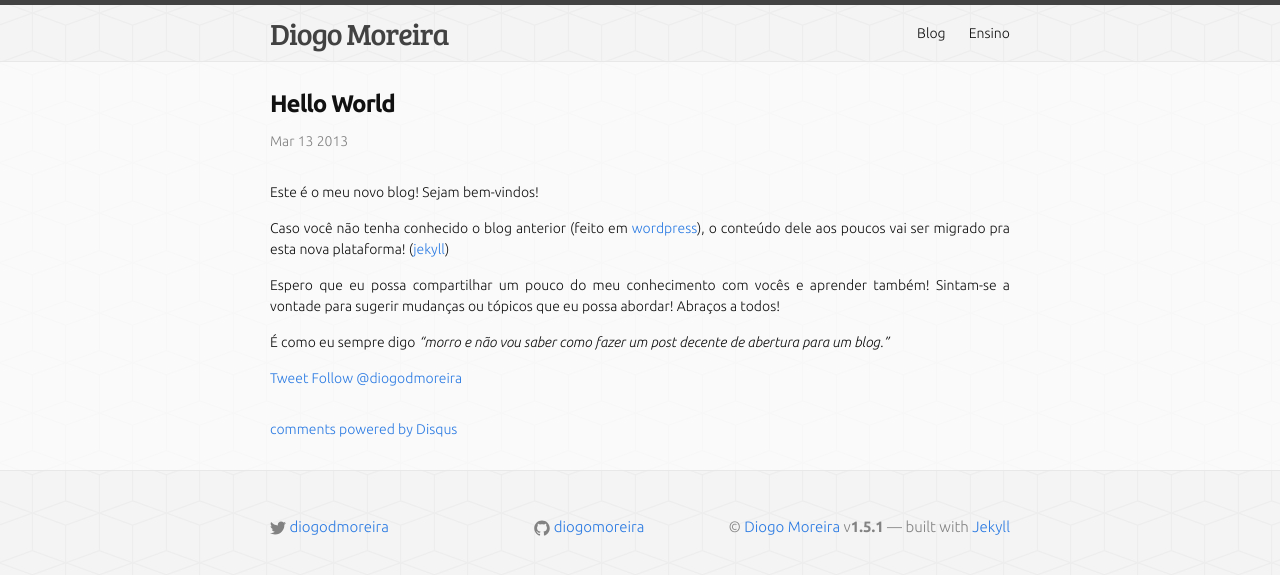
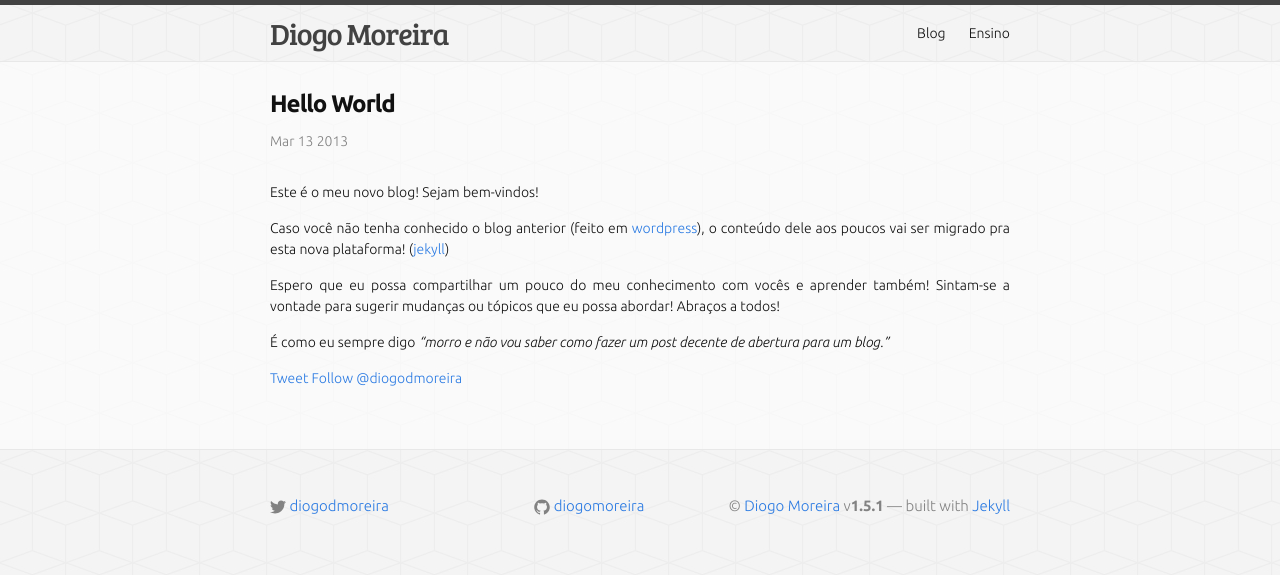
Before and after one commit to ricardojob/diogomoreira.github.io, a Jekyll site: the page built from _posts/2013-03-12-hello-world.md, in a window 1280 px wide. Shown: the top 575 px of the page. Built offline with Jekyll 4.4.1, drawn with Linux system fonts in a browser that asks for light colours; comment, search, counter and statistics services are not loaded.

Commit message:
Condition for DISQUS comments form

```diff
--- a/_layouts/post.html
+++ b/_layouts/post.html
@@ -12,6 +12,8 @@ layout: default
     {{ content }}
     {% include twitter_plug.html %}
   </article>
+
+  {% if page.comments == true %}
   <div class="post-comments">{% include comments.html %}</div>
-
+  {% endif %}
 </div>
```
